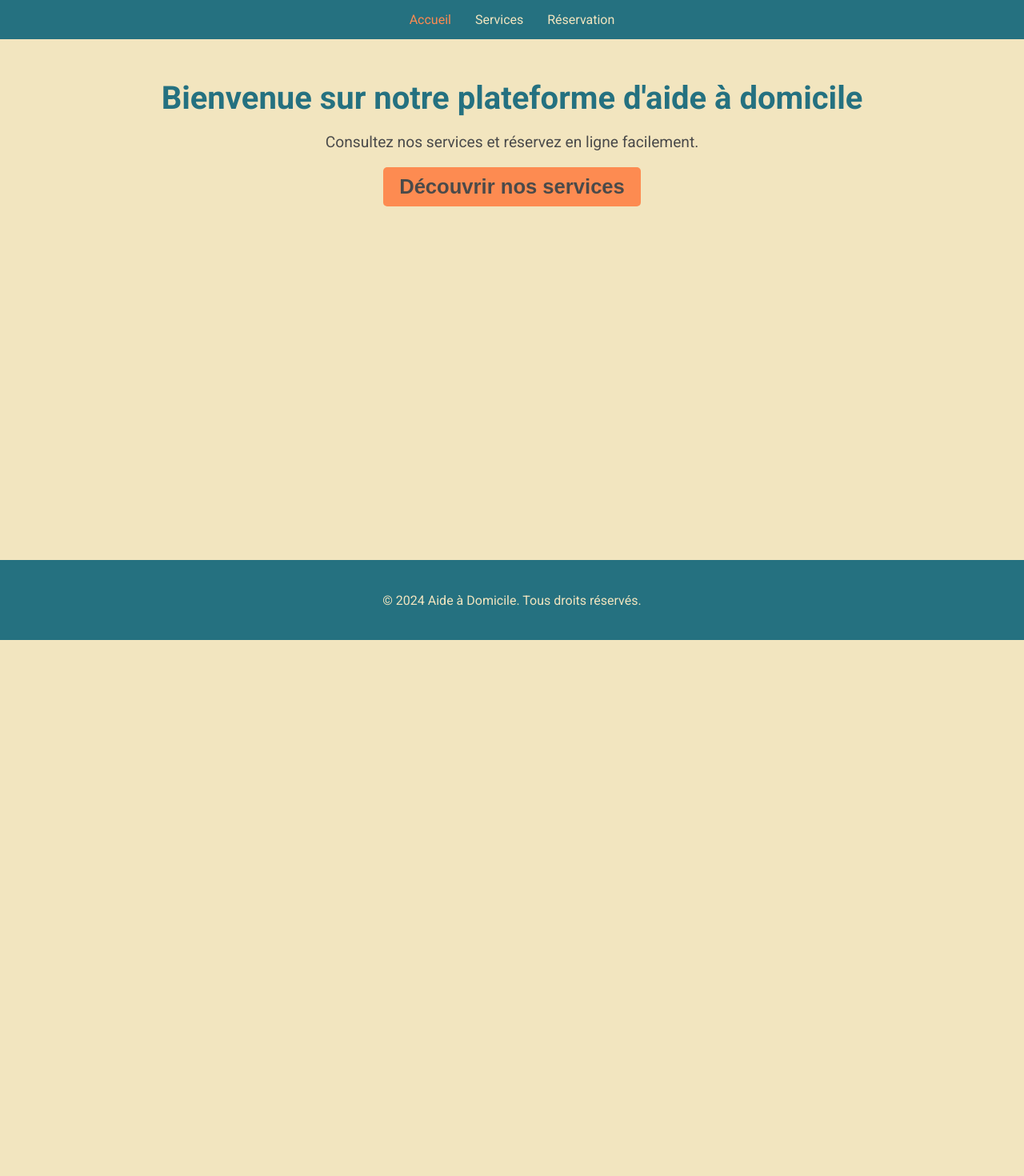
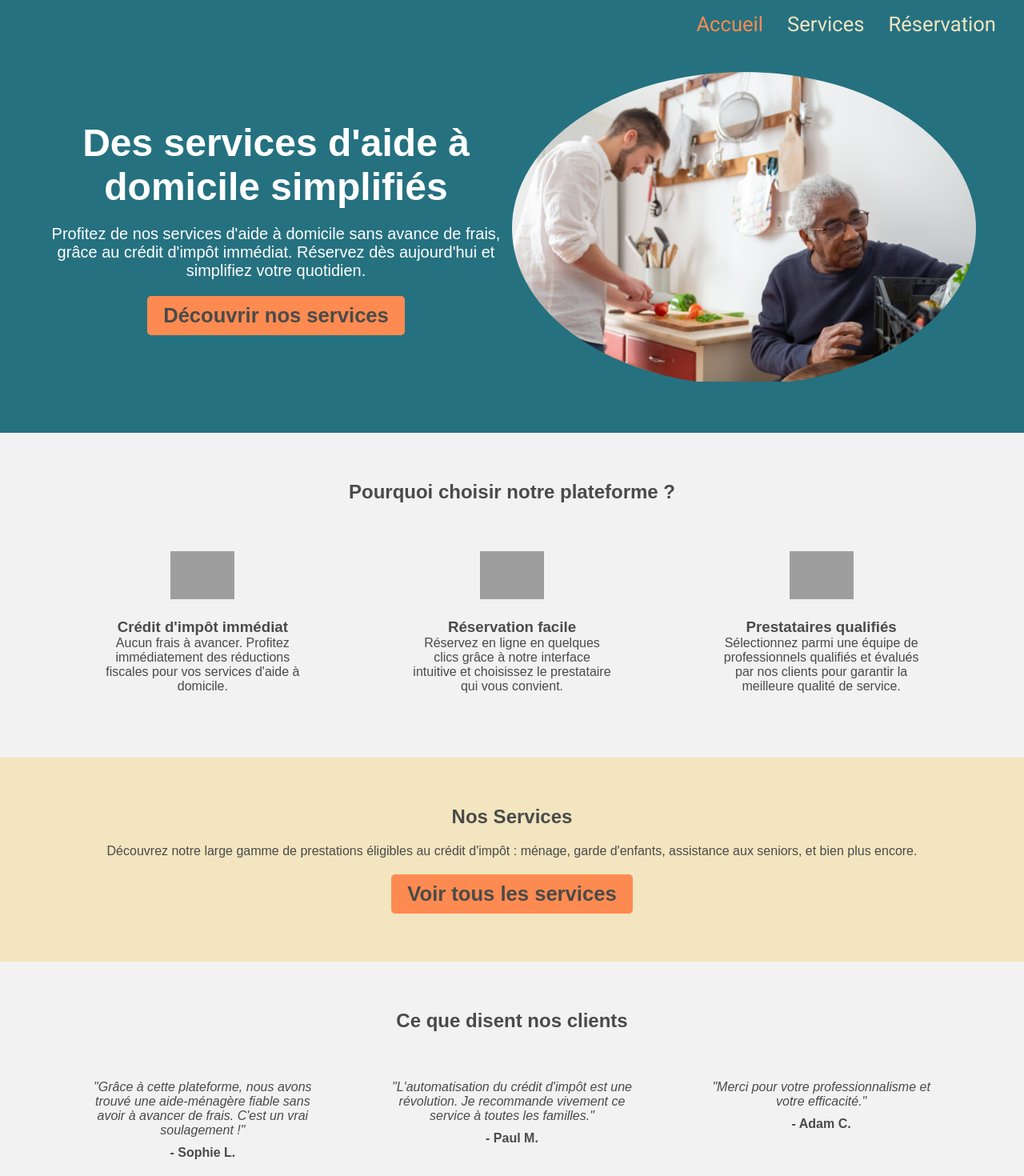
Before and after one commit to Axel93183/RepoOne, a React (Create React App) app: page / in a window 1280 px wide. Shown: the top 1470 px of the page at 80% size. Before the commit the page ends 800 px from the top, so only its background shows below. Built offline with nearby package versions, Linux system fonts and the light colour scheme; grey boxes are pictures that could not be loaded.

Commit message:
HomePage : Contenu et styles

```diff
--- a/src/components/Footer/Footer.css
+++ b/src/components/Footer/Footer.css
@@ -6,10 +6,8 @@
   text-align: center;
   align-content: center;
   padding: 15px 0;
-  position: fixed;
   width: 100%;
   height: 100px;
-  bottom: 0;
 }
 
 @media (max-width: 600px) {
--- a/src/components/Navbar/Navbar.css
+++ b/src/components/Navbar/Navbar.css
@@ -8,7 +8,8 @@
 .navbar ul {
   list-style: none;
   display: flex;
-  justify-content: center;
+  justify-content: flex-end;
+  font-size: 1.6rem;
 }
 
 .navbar ul li {
--- a/src/components/Navbar/Navbar.tsx
+++ b/src/components/Navbar/Navbar.tsx
@@ -1,7 +1,8 @@
+import React from "react";
 import { NavLink } from "react-router-dom";
 import "./Navbar.css";
 
-function Navbar() {
+const Navbar: React.FC = () => {
   return (
     <div className="navbar">
       <nav>
@@ -19,6 +20,6 @@ function Navbar() {
       </nav>
     </div>
   );
-}
+};
 
 export default Navbar;
--- a/src/pages/HomePage/HomePage.css
+++ b/src/pages/HomePage/HomePage.css
@@ -1,29 +1,182 @@
-/* HomePage.css */
-
+/* Style global de la homepage */
 .homepage {
+  font-family: Arial, sans-serif;
   text-align: center;
-  padding: 50px 20px;
 }
 
-.homepage h1 {
-  font-size: 2.5rem;
-  color: var(--color-primary);
+/* Hero Section */
+.hero-section {
+  display: flex;
+  align-items: center;
+  justify-content: space-between;
+  padding: 30px 60px 60px;
+  background-color: var(--color-primary);
+  color: white;
+}
+
+.hero-content {
+  max-width: 50%;
+}
+
+.hero-content h1 {
+  font-size: 3rem;
   margin-bottom: 20px;
 }
 
-.homepage p {
-  font-size: 1.2rem;
-  color: var(--color-text);
+.hero-content p {
+  font-size: 1.25rem;
   margin-bottom: 20px;
 }
 
-/* Media Query pour les écrans de moins de 600px */
+.hero-image {
+  max-width: 50%;
+  border-radius: 100%;
+  overflow: hidden;
+  margin-left: 10px;
+}
+
+.hero-image img {
+  width: 100%;
+  height: 100%;
+  object-fit: cover;
+}
+
+/* Benefits Section */
+.benefits-section {
+  text-align: center;
+  padding: 60px;
+  background-color: #f2f2f2;
+}
+
+.benefits-grid {
+  display: flex;
+  justify-content: space-around;
+  flex-wrap: wrap;
+  margin-top: 40px;
+}
+
+.benefit-item {
+  max-width: 250px;
+  text-align: center;
+  margin: 20px 10px;
+}
+
+.benefit-item img {
+  width: 80px;
+  margin-bottom: 20px;
+}
+
+/* Services Section */
+.services-section {
+  text-align: center;
+  padding: 60px;
+}
+
+.services-section p {
+  margin: 20px 0;
+}
+
+/* Testimonials Section */
+.testimonials-section {
+  padding: 60px;
+  background-color: #f2f2f2;
+  text-align: center;
+}
+
+.testimonials-grid {
+  display: flex;
+  justify-content: space-around;
+  flex-wrap: wrap;
+  margin-top: 40px;
+}
+
+.testimonial-item {
+  max-width: 300px;
+  margin: 20px;
+}
+
+.testimonial-item p {
+  font-style: italic;
+  margin-bottom: 10px;
+}
+
+/* CTA Section */
+.cta-section {
+  text-align: center;
+  padding: 60px;
+  background-color: var(--color-secondary);
+  color: white;
+}
+
+.cta-section h2 {
+  font-size: 2.5rem;
+  margin-bottom: 20px;
+}
+
+/* Media Queries */
+
+/* Pour les écrans de moins de 1200px */
+@media (max-width: 1200px) {
+  .hero-section {
+    flex-direction: column;
+    text-align: center;
+  }
+
+  .hero-content {
+    max-width: 100%;
+  }
+
+  .hero-image img {
+    max-width: 100%;
+    margin-top: 20px;
+  }
+}
+
+/* Pour les écrans de moins de 900px */
+@media (max-width: 900px) {
+  .hero-content h1 {
+    font-size: 2.5rem;
+  }
+
+  .hero-content p {
+    font-size: 1.1rem;
+  }
+
+  .benefit-item img {
+    width: 60px;
+  }
+}
+
+/* Pour les écrans de moins de 600px */
 @media (max-width: 600px) {
-  .homepage h1 {
+  .hero-section {
+    padding: 15px 30px 30px;
+    /* padding: 30px 60px 60px; */
+  }
+
+  .hero-content h1 {
     font-size: 2rem;
   }
 
-  .homepage p {
+  .hero-content p {
     font-size: 1rem;
   }
+
+  .cta-section h2 {
+    font-size: 2rem;
+  }
+
+  .benefit-item img {
+    width: 50px;
+  }
+
+  .benefits-grid,
+  .testimonials-grid {
+    flex-direction: column;
+    align-items: center;
+  }
+
+  .testimonials-section {
+    padding: 40px 20px;
+  }
 }
--- a/src/pages/HomePage/HomePage.tsx
+++ b/src/pages/HomePage/HomePage.tsx
@@ -1,7 +1,7 @@
-// HomePage.tsx
 import React from "react";
 import { useNavigate } from "react-router-dom";
 import Button from "../../components/Button/Button";
+import image1 from "../../assets/images/image-accueil-1.jpg";
 import "./HomePage.css";
 
 const HomePage: React.FC = () => {
@@ -13,9 +13,102 @@ const HomePage: React.FC = () => {
 
   return (
     <div className="homepage">
-      <h1>Bienvenue sur notre plateforme d'aide à domicile</h1>
-      <p>Consultez nos services et réservez en ligne facilement.</p>
-      <Button text="Découvrir nos services" onClick={handleGetStarted} />
+      {/* Section d'en-tête */}
+      <section className="hero-section">
+        <div className="hero-content">
+          <h1>Des services d'aide à domicile simplifiés</h1>
+          <p>
+            Profitez de nos services d'aide à domicile sans avance de frais,
+            grâce au crédit d'impôt immédiat. Réservez dès aujourd'hui et
+            simplifiez votre quotidien.
+          </p>
+          <Button text="Découvrir nos services" onClick={handleGetStarted} />
+        </div>
+        <div className="hero-image">
+          <img src={image1} alt="Aide à domicile" />
+        </div>
+      </section>
+
+      {/* Section Avantages */}
+      <section className="benefits-section">
+        <h2>Pourquoi choisir notre plateforme ?</h2>
+        <div className="benefits-grid">
+          <div className="benefit-item">
+            <img src="/assets/no-advance.png" alt="Crédit d'impôt immédiat" />
+            <h3>Crédit d'impôt immédiat</h3>
+            <p>
+              Aucun frais à avancer. Profitez immédiatement des réductions
+              fiscales pour vos services d'aide à domicile.
+            </p>
+          </div>
+          <div className="benefit-item">
+            <img src="/assets/easy-booking.png" alt="Réservation facile" />
+            <h3>Réservation facile</h3>
+            <p>
+              Réservez en ligne en quelques clics grâce à notre interface
+              intuitive et choisissez le prestataire qui vous convient.
+            </p>
+          </div>
+          <div className="benefit-item">
+            <img
+              src="/assets/trusted-providers.png"
+              alt="Prestataires qualifiés"
+            />
+            <h3>Prestataires qualifiés</h3>
+            <p>
+              Sélectionnez parmi une équipe de professionnels qualifiés et
+              évalués par nos clients pour garantir la meilleure qualité de
+              service.
+            </p>
+          </div>
+        </div>
+      </section>
+
+      {/* Section Services */}
+      <section className="services-section">
+        <h2>Nos Services</h2>
+        <p>
+          Découvrez notre large gamme de prestations éligibles au crédit d'impôt
+          : ménage, garde d'enfants, assistance aux seniors, et bien plus
+          encore.
+        </p>
+        <Button text="Voir tous les services" onClick={handleGetStarted} />
+      </section>
+
+      {/* Section Témoignages */}
+      <section className="testimonials-section">
+        <h2>Ce que disent nos clients</h2>
+        <div className="testimonials-grid">
+          <div className="testimonial-item">
+            <p>
+              "Grâce à cette plateforme, nous avons trouvé une aide-ménagère
+              fiable sans avoir à avancer de frais. C'est un vrai soulagement !"
+            </p>
+            <h4>- Sophie L.</h4>
+          </div>
+          <div className="testimonial-item">
+            <p>
+              "L'automatisation du crédit d'impôt est une révolution. Je
+              recommande vivement ce service à toutes les familles."
+            </p>
+            <h4>- Paul M.</h4>
+          </div>
+          <div className="testimonial-item">
+            <p>"Merci pour votre professionnalisme et votre efficacité."</p>
+            <h4>- Adam C.</h4>
+          </div>
+        </div>
+      </section>
+
+      {/* Section CTA (Call to Action) */}
+      <section className="cta-section">
+        <h2>Commencez dès maintenant</h2>
+        <p>
+          Rejoignez des centaines de clients satisfaits et simplifiez votre
+          quotidien avec nos services d'aide à domicile.
+        </p>
+        <Button text="Découvrir nos services" onClick={handleGetStarted} />
+      </section>
     </div>
   );
 };
```
Also changed, not shown: src/assets/images/assistance-informatique.jpg, src/assets/images/image-accueil-1.jpg (added).
